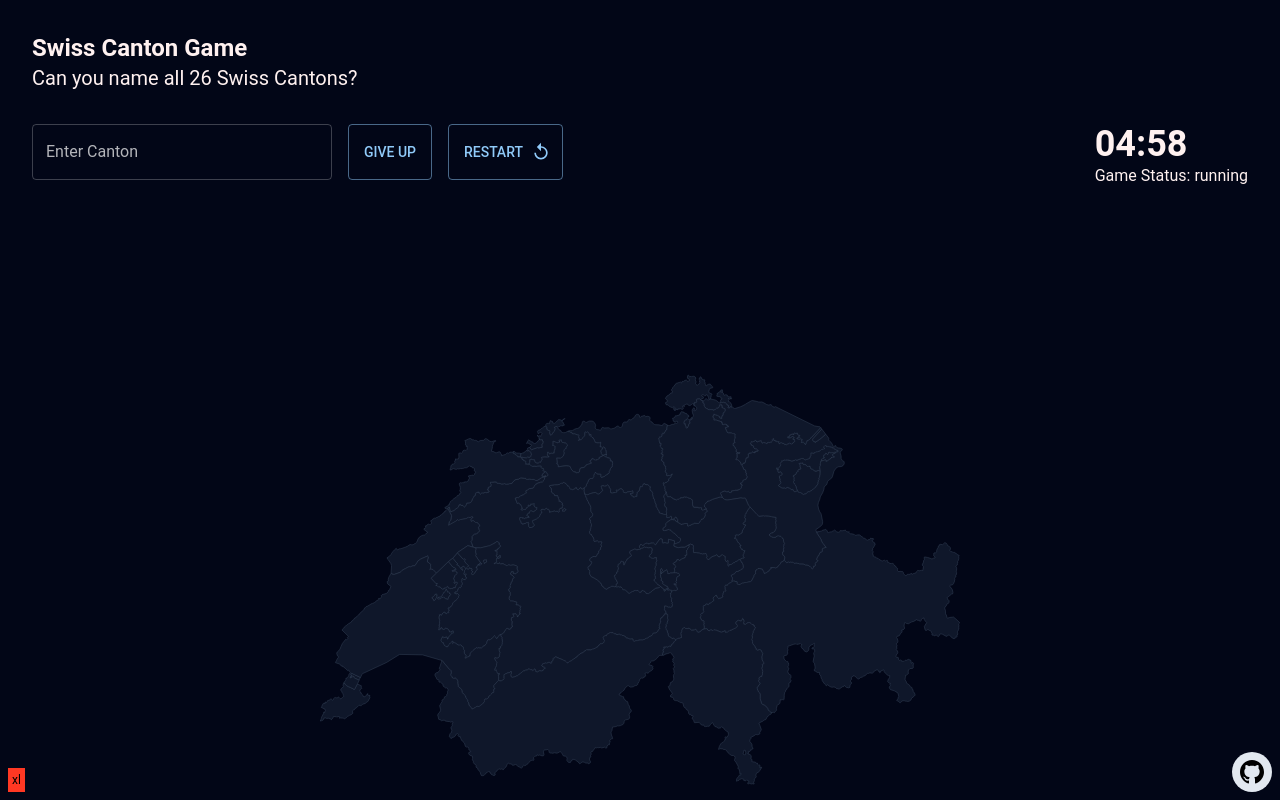
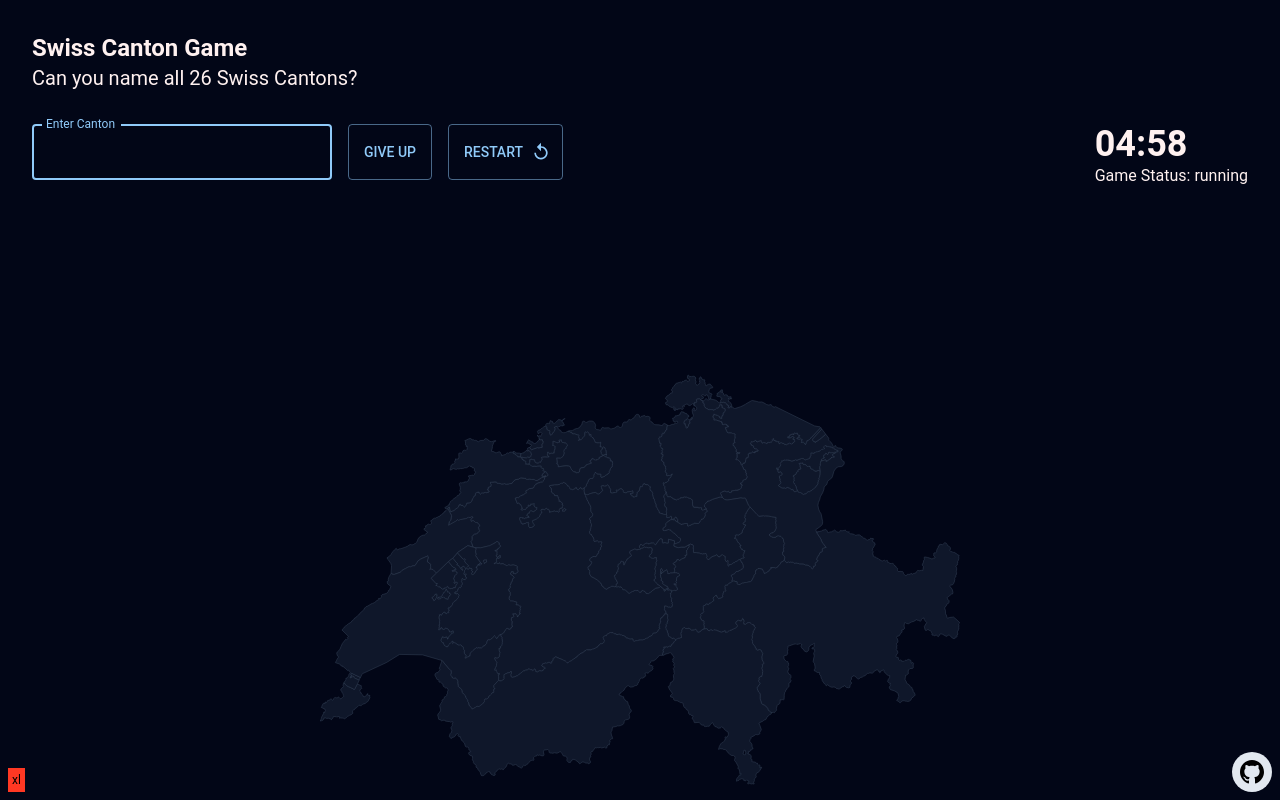
Before and after one commit to Meuss/swiss-cantons-quiz, a React (Vite) app: page / in a window 1280 px wide. Both pictures are taken after a click on the button "PLAY". Shown: the top 800 px of the page. Built offline with nearby package versions, Linux system fonts and the light colour scheme.

Commit message:
focus input on startGame

```diff
--- a/src/components/GameActions.tsx
+++ b/src/components/GameActions.tsx
@@ -3,7 +3,7 @@ import Button from "@mui/material/Button";
 import RestartIcon from "@mui/icons-material/Replay";
 import PlayIcon from "@mui/icons-material/PlayArrow";
 import Stack from "@mui/material/Stack";
-import { useEffect, useRef } from "react";
+import { useEffect, useRef, useState } from "react";
 import { useDispatch, useSelector } from "react-redux";
 import { startGame, giveUp, countdown, restartGame } from "../store/gameSlice";
 import { RootState } from "../store";
@@ -15,6 +15,14 @@ const GameActions = () => {
     (state: RootState) => state.game.countdown
   );
   const countdownRef = useRef<NodeJS.Timeout | null>(null);
+  const inputRef = useRef<HTMLInputElement | null>(null);
+  const [gameStarted, setGameStarted] = useState(false);
+
+  useEffect(() => {
+    if (gameStarted && inputRef.current) {
+      inputRef.current.focus();
+    }
+  }, [gameStarted]);
 
   useEffect(() => {
     if (gameStatus === "running" && countdownValue > 0) {
@@ -34,6 +42,7 @@ const GameActions = () => {
 
   const onStartGame = () => {
     dispatch(startGame());
+    setGameStarted(true);
   };
 
   const onGiveUp = () => {
@@ -68,6 +77,7 @@ const GameActions = () => {
                 label="Enter Canton"
                 variant="outlined"
                 className="w-[300px]"
+                InputProps={{ inputRef: inputRef }}
               />
               <Button onClick={onGiveUp} variant="outlined">
                 Give Up
```
